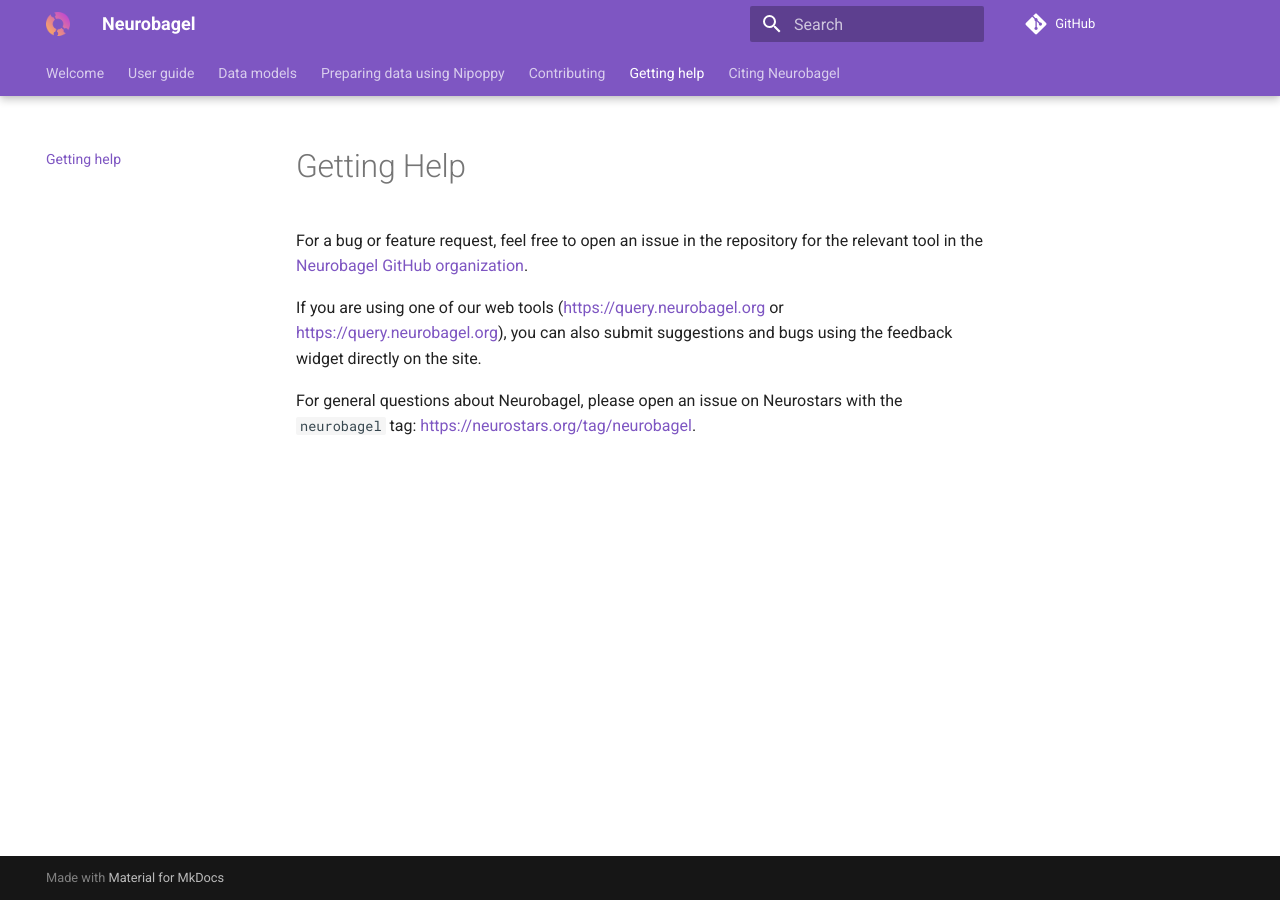
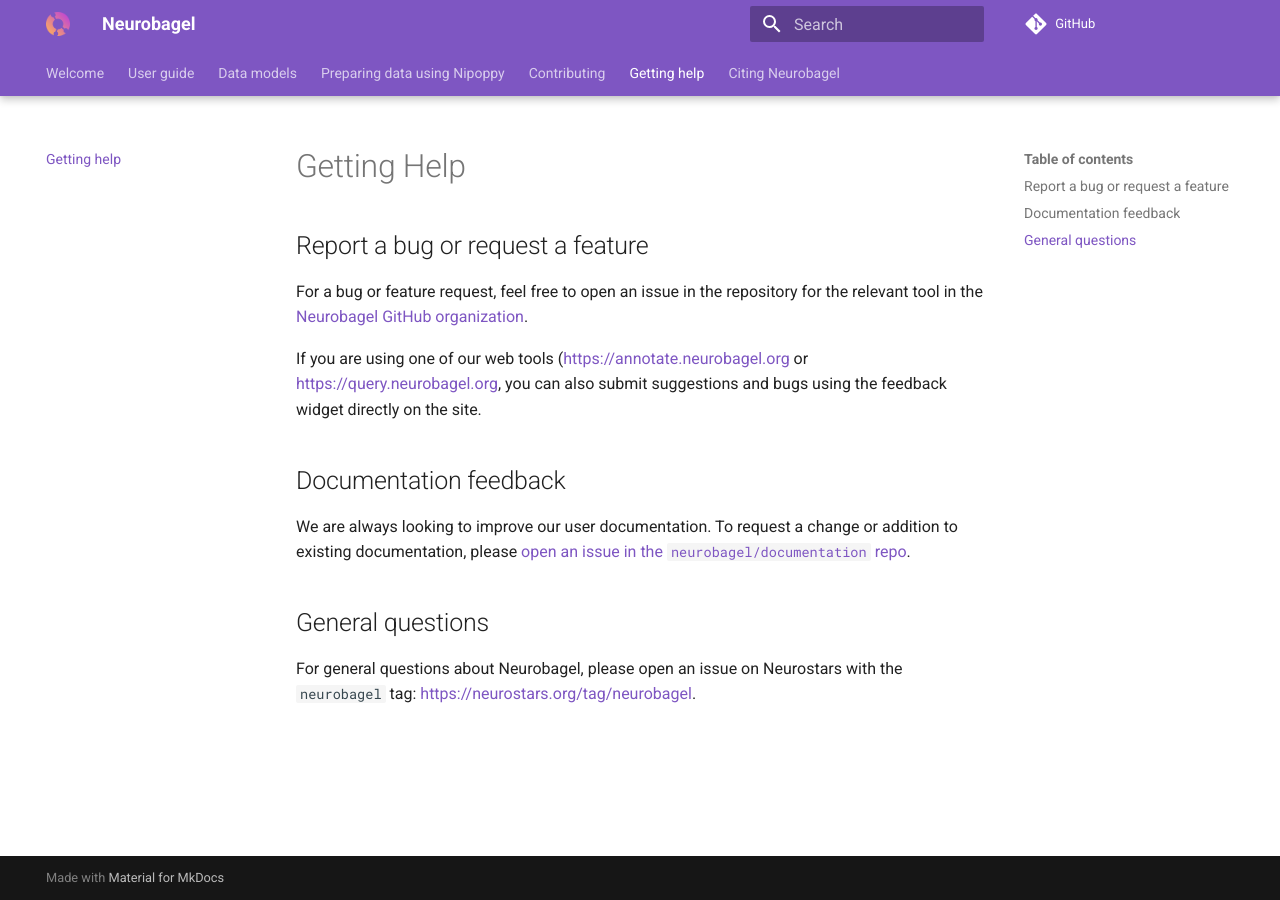
Before and after one commit to neurobagel/documentation, an MkDocs documentation site: the page built from docs/getting_help.md, in a window 1280 px wide. Built offline with MkDocs 1.6.1 and Material for MkDocs 9.7.7, drawn with Linux system fonts in a browser that asks for light colours; comment, search, counter and statistics services are not loaded.

Commit message:
[ENH] Document how to give feedback on documentation and add issue template (#132)
* add issue template for documentation request

* reorganize Getting Help page and explain how to give docs feedback

* Update docs/getting_help.md

Co-authored-by: Sebastian Urchs <surchs@users.noreply.github.com>

---------

Co-authored-by: Sebastian Urchs <surchs@users.noreply.github.com>

```diff
--- a/docs/getting_help.md
+++ b/docs/getting_help.md
@@ -1,7 +1,13 @@
 # Getting Help
 
+## Report a bug or request a feature
 For a bug or feature request, feel free to open an issue in the repository for the relevant tool in the [Neurobagel GitHub organization](https://github.com/neurobagel).
 
-If you are using one of our web tools ([https://query.neurobagel.org](https://query.neurobagel.org) or [https://query.neurobagel.org](https://annotate.neurobagel.org)), you can also submit suggestions and bugs using the feedback widget directly on the site.
+If you are using one of our web tools ([https://annotate.neurobagel.org](https://annotate.neurobagel.org) or [https://query.neurobagel.org](https://query.neurobagel.org), you can also submit suggestions and bugs using the feedback widget directly on the site.
 
+## Documentation feedback
+We are always looking to improve our user documentation.
+To request a change or addition to existing documentation, please [open an issue in the `neurobagel/documentation` repo](https://github.com/neurobagel/documentation/issues).
+
+## General questions
 For general questions about Neurobagel, please open an issue on Neurostars with the `neurobagel` tag: [https://neurostars.org/tag/neurobagel](https://neurostars.org/tag/neurobagel).
```
Also changed, not shown: 1 other file.
